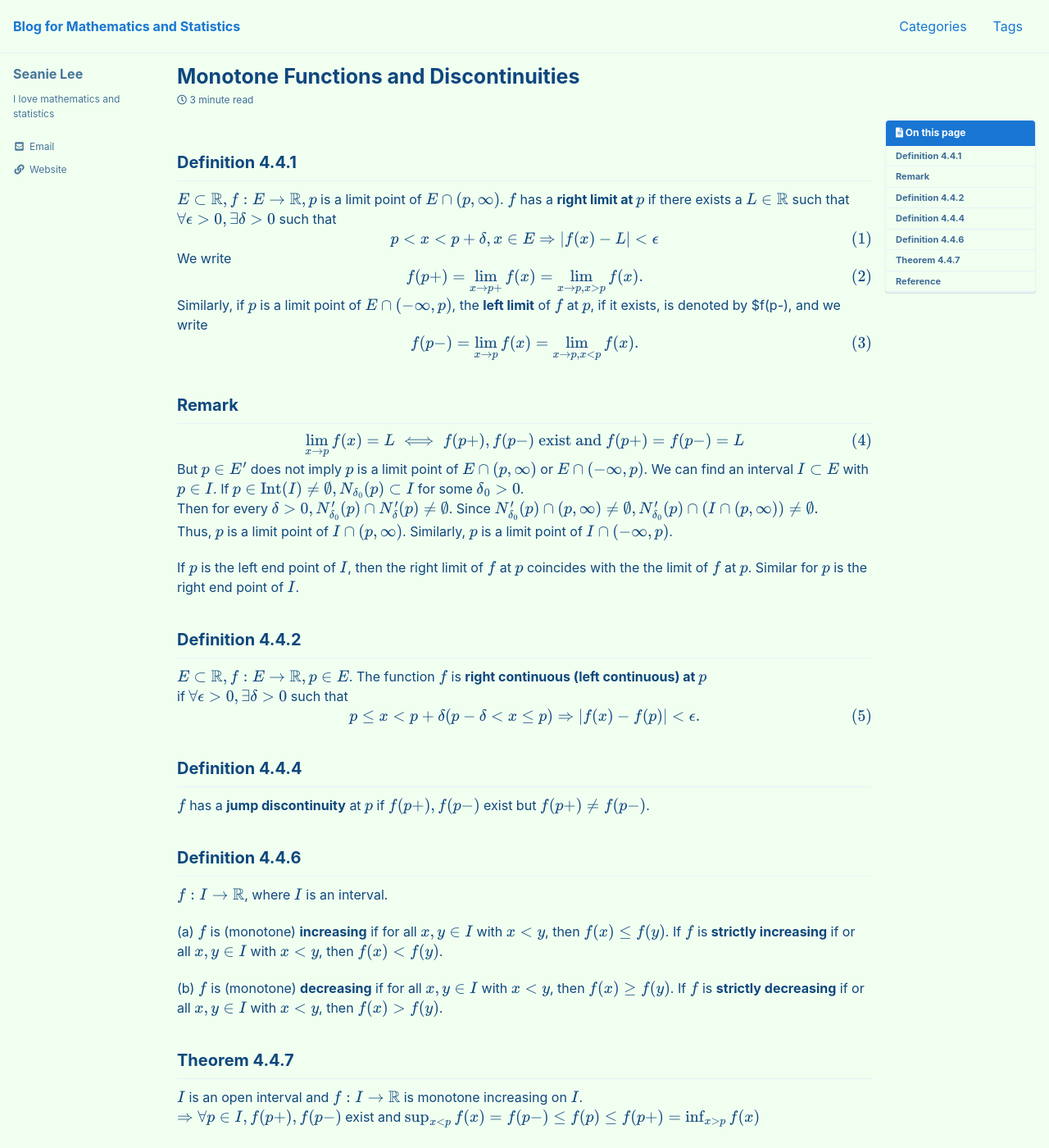
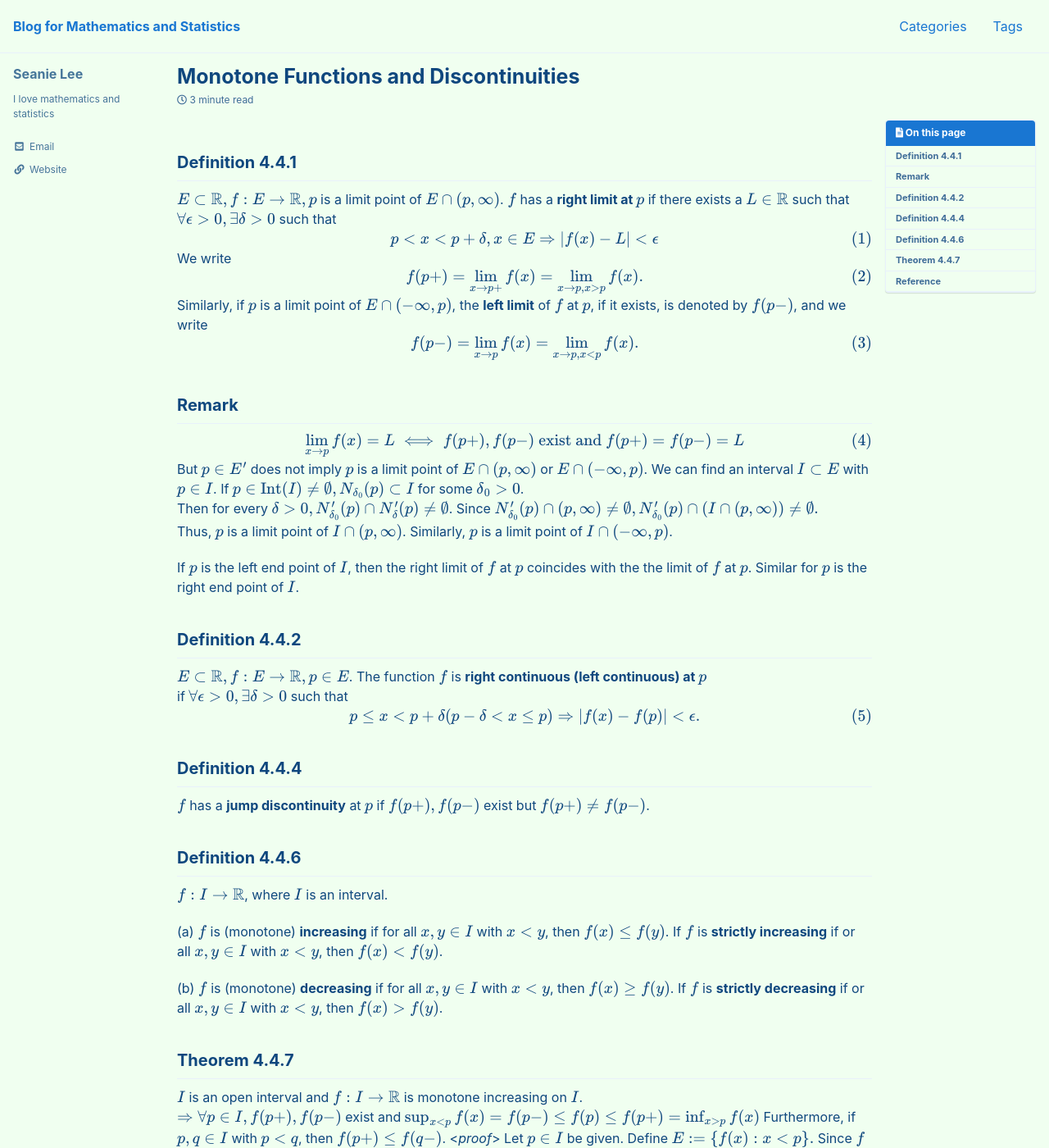
Before and after one commit to seanie12/blog, a Jekyll site: the page built from _posts/2021-03-06-monotone-discontinuity.md, in a window 1280 px wide and 1400 px high. Shown: the whole window at 82% size. Built offline with Jekyll 4.4.1, drawn with Linux system fonts in a browser that asks for light colours; cached includes are drawn as plain includes; formulas are drawn with MathJax 3.

Commit message:
Update 2021-03-06-monotone-discontinuity.md

```diff
--- a/_posts/2021-03-06-monotone-discontinuity.md
+++ b/_posts/2021-03-06-monotone-discontinuity.md
@@ -33,7 +33,7 @@ $$
 \begin{align}
 f(p+) = \displaystyle{\lim_{x\to p+}f(x) = \lim_{x\to p, x> p}f(x)}.
 \end{align}$$
-Similarly, if $p$ is a  limit point of $E\cap (-\infty, p)$, the **left limit** of $f$ at $p$, if it exists, is denoted by $f(p-), and we write
+Similarly, if $p$ is a  limit point of $E\cap (-\infty, p)$, the **left limit** of $f$ at $p$, if it exists, is denoted by $f(p-)$, and we write
 $$
 \begin{align}
 f(p-) = \lim_{x\to p}f(x) = \lim_{x\to p, x<p} f(x).
@@ -75,7 +75,7 @@ $\Rightarrow \forall p\in I, f(p+), f(p-)$ exist and
 $$
 \sup_{x<p}f(x) = f(p-) \leq f(p) \leq f(p+) = \inf_{x>p} f(x)
 $$
-
+Furthermore, if $p,q\in I$ with $p<q$, then $f(p+) \leq f(q-)$.
 <*proof*>
 Let $p\in I$ be given. Define
 $$
```
